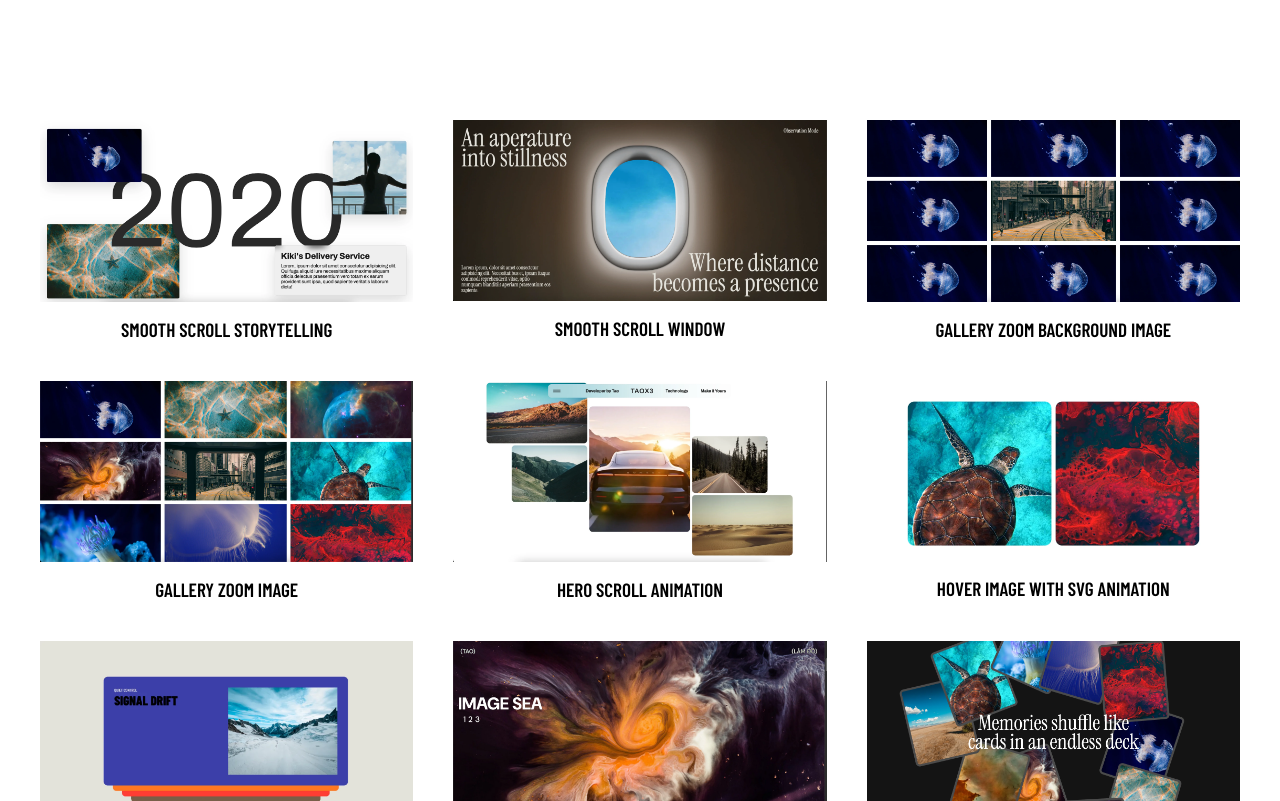
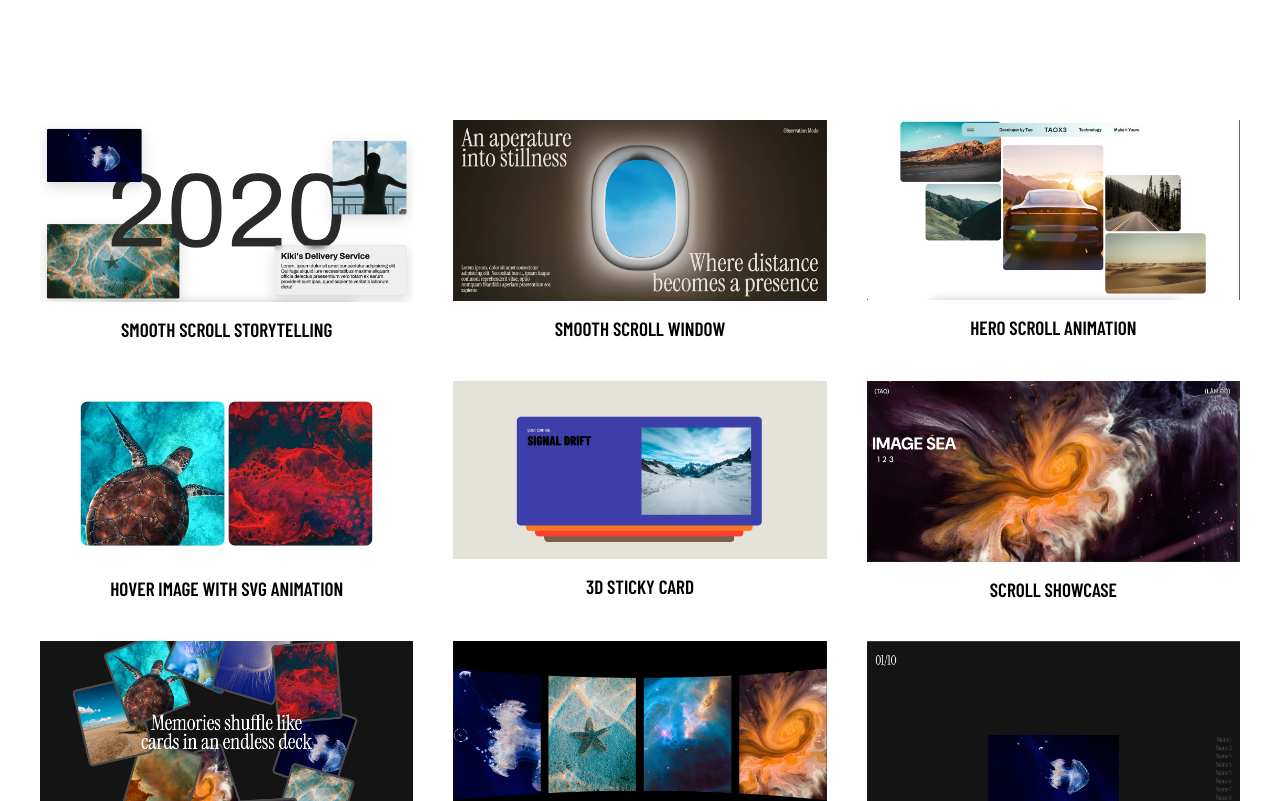
Before and after one commit to alphacreativee/Animation-New-List, a website: page index.html in a window 1280 px wide. Shown: the part 680-1481 px from the top of the page. Drawn offline with nearby package versions, Linux system fonts and the light colour scheme; a script that the page names is missing; a web font is replaced by a local one.

```diff
--- a/index.html
+++ b/index.html
@@ -42,7 +42,7 @@
       </div>
       <div class="demo-name">Smooth Scroll Window</div>
     </a>
-    <a href="https://alphacreativee.github.io/gallery-zoom-background-image/" class="demo-item" target="_blank">
+    <!-- <a href="https://alphacreativee.github.io/gallery-zoom-background-image/" class="demo-item" target="_blank">
       <div class="demo-image">
         <img src="./assets/images/demo-3.webp" alt="" />
       </div>
@@ -53,7 +53,7 @@
         <img src="./assets/images/demo-4.webp" alt="" />
       </div>
       <div class="demo-name">Gallery Zoom Image</div>
-    </a>
+    </a> -->
     <a href="https://alphacreativee.github.io/hero-scroll/" class="demo-item" target="_blank">
       <div class="demo-image">
         <img src="./assets/images/demo-5.webp" alt="" />
```
